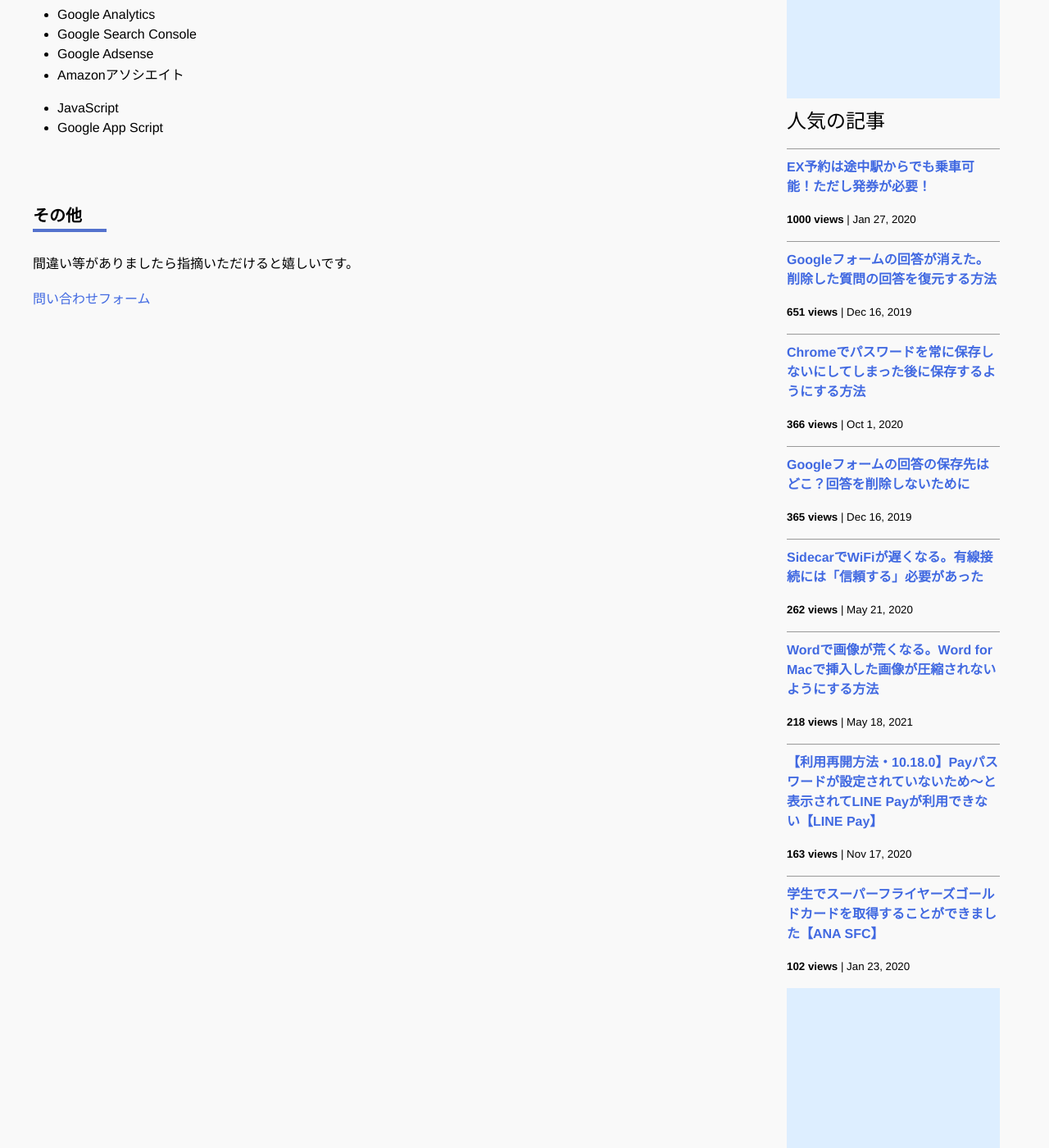
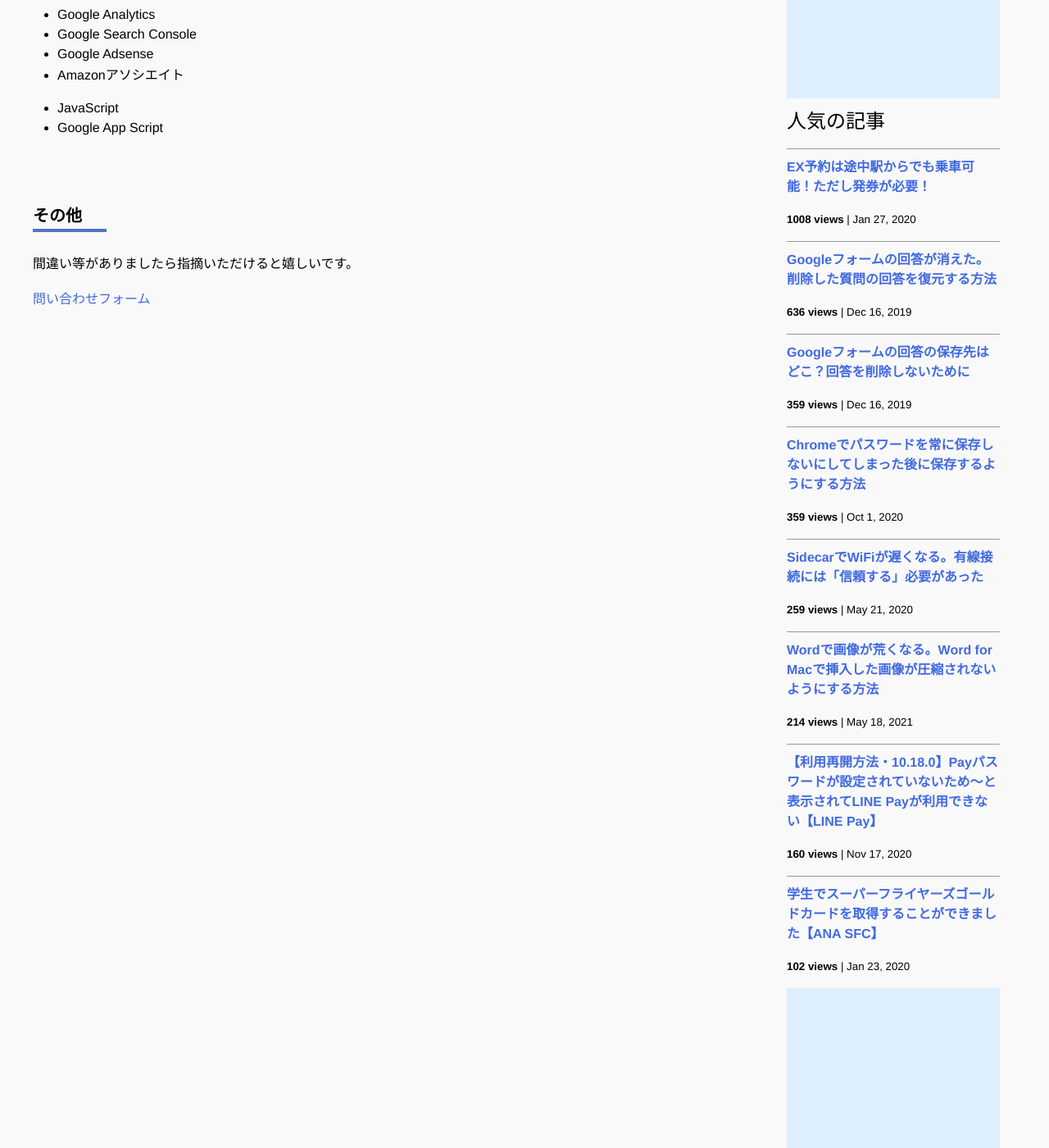
Before and after one commit to iwanaminami/shoyaiwaname, a Jekyll site: the page built from about.markdown, in a window 1280 px wide and 1400 px high, scrolled down 693 px. Shown: the whole window at 82% size. Built offline with Jekyll 4.4.1, drawn with Linux system fonts in a browser that asks for light colours; nearby versions of some CDN libraries; comment, search, counter and statistics services are not loaded.

Commit message:
a new commit message

```diff
--- a/_data/popularposts.yml
+++ b/_data/popularposts.yml
@@ -1,17 +1,17 @@
 side:
-  - view: 1000
+  - view: 1008
     url: /2020/01/27/ex-rideontheway.html
-  - view: 651
+  - view: 636
     url: /2019/12/16/restore-googleform.html
-  - view: 366
+  - view: 359
+    url: /2019/12/16/googleform-answers.html
+  - view: 359
     url: /2020/10/01/googlepassword.html
-  - view: 365
-    url: /2019/12/16/googleform-answers.html
-  - view: 262
+  - view: 259
     url: /2020/05/21/sidecar-via-cable.html
-  - view: 218
+  - view: 214
     url: /2021/05/18/image-compression-word.html
-  - view: 163
+  - view: 160
     url: /2020/11/17/linepay.html
   - view: 102
     url: /2020/01/23/sfcgold.html
```
